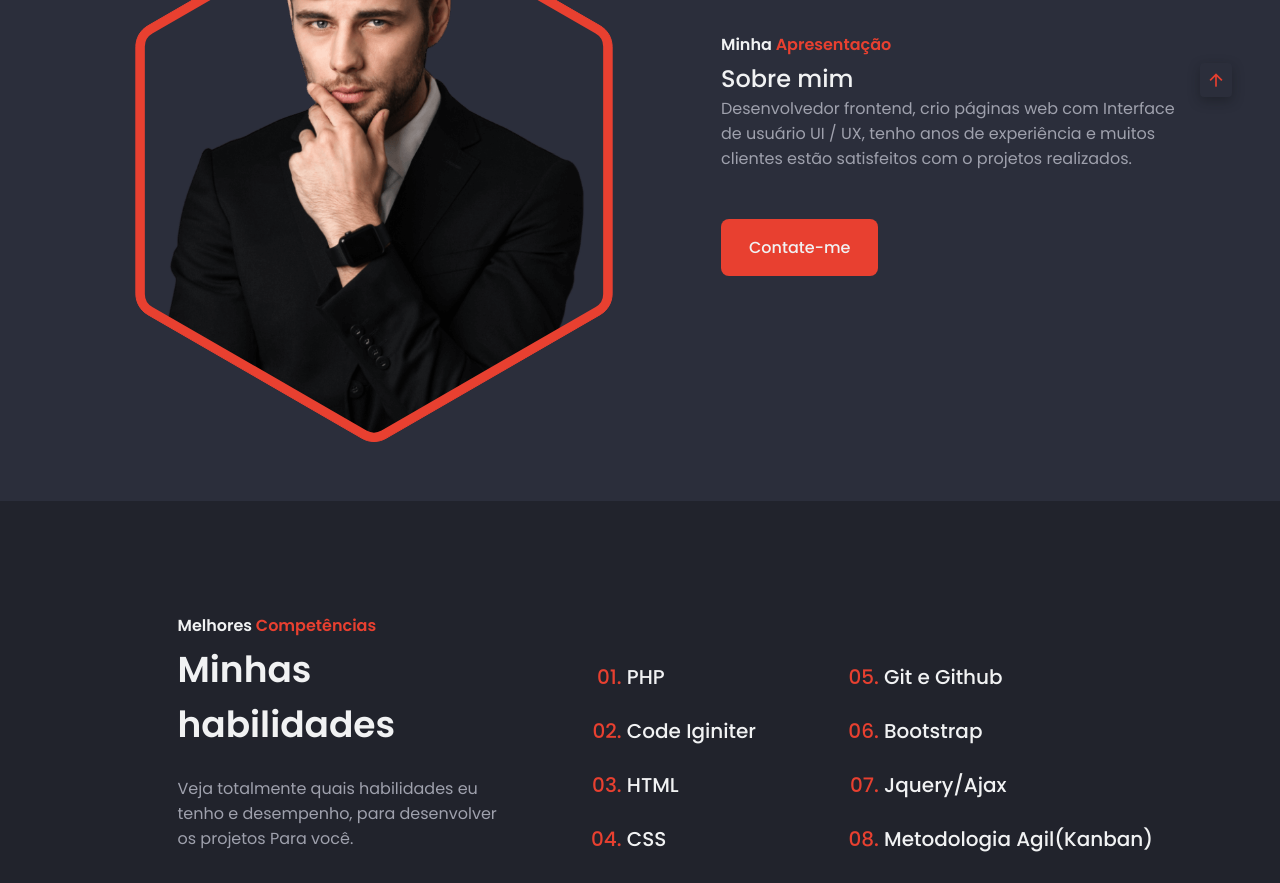
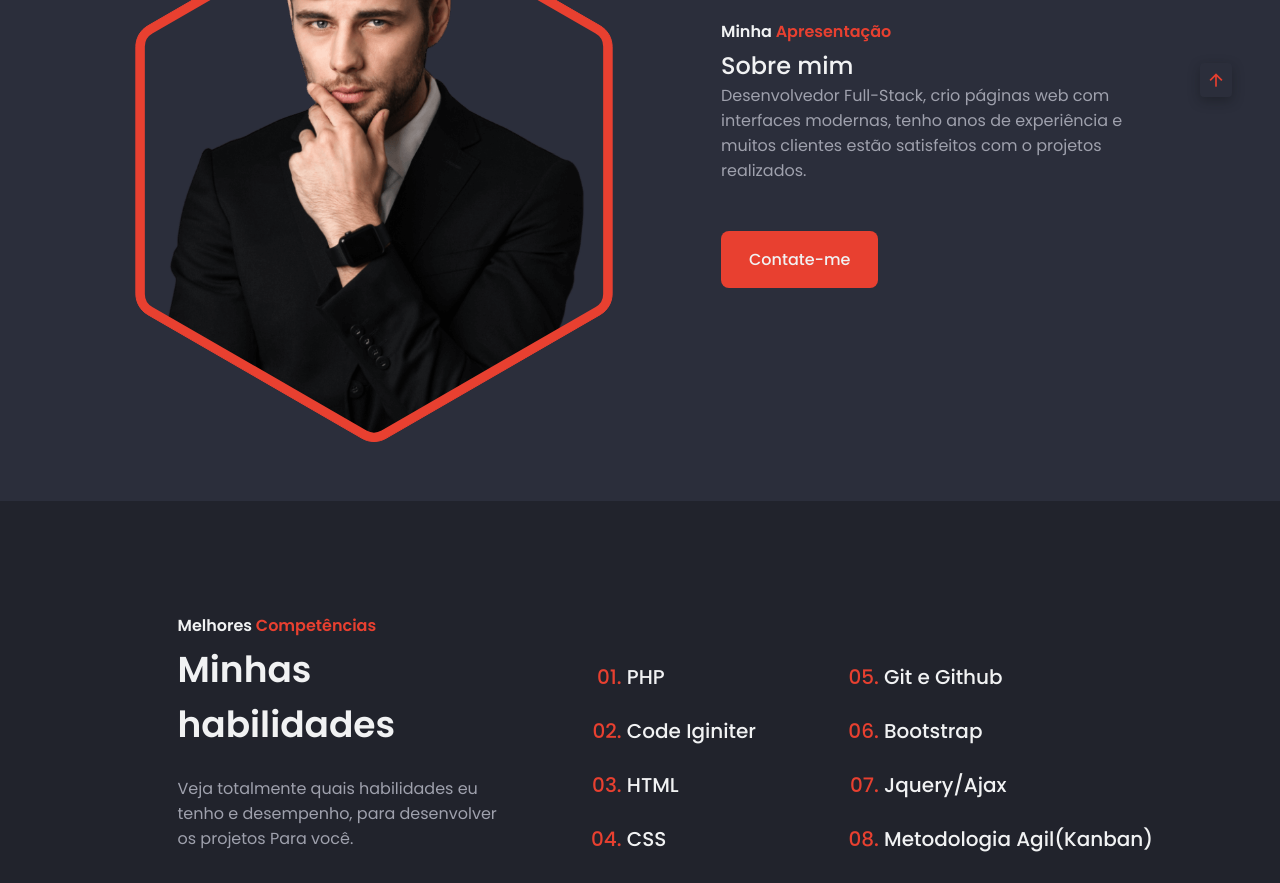
Before and after one commit to omartins-zs/portfolio_responsive_website, a plain HTML site: page index.html in a window 1280 px wide. Shown: the part 1103-1986 px from the top of the page. Drawn offline with nearby package versions, Linux system fonts and the light colour scheme.

Commit message:
Ajuste no About Descrição, Link e Imagem de Perfil

```diff
--- a/index.html
+++ b/index.html
@@ -143,12 +143,12 @@
                     <h2 class="section__tit1e">Sobre mim</h2>
 
                     <p class="about__description">
-                        Desenvolvedor frontend, crio páginas web com Interface de usuário UI / UX, tenho anos de
+                        Desenvolvedor Full-Stack, crio páginas web com interfaces modernas, tenho anos de
                         experiência e muitos clientes estão satisfeitos com o
                         projetos realizados.
                     </p>
 
-                    <a href="" id="contact" class="button">Contate-me</a>
+                    <a href="#contact" class="button">Contate-me</a>
                 </div>
 
                 <div class="about__image">
@@ -183,8 +183,7 @@
                             </pattern>
 
                             <!-- Insert your profile (recommended size: 640 x 940) -->
-                            <image class="about__img" id="imageBorder" width="640" height="940"
-                                href="assets/img/perfil.png" />
+                            <image class="about__img" id="imageBorder" width="640" height="940" href="assets/img/perfil.png" />
                         </defs>
                     </svg>
                 </div>
```
